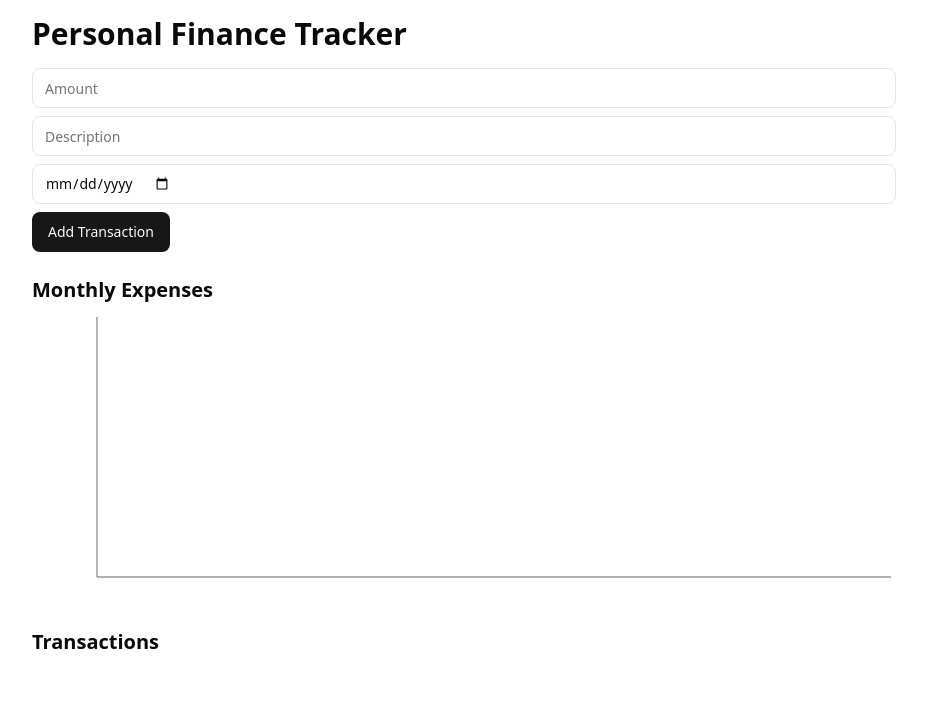
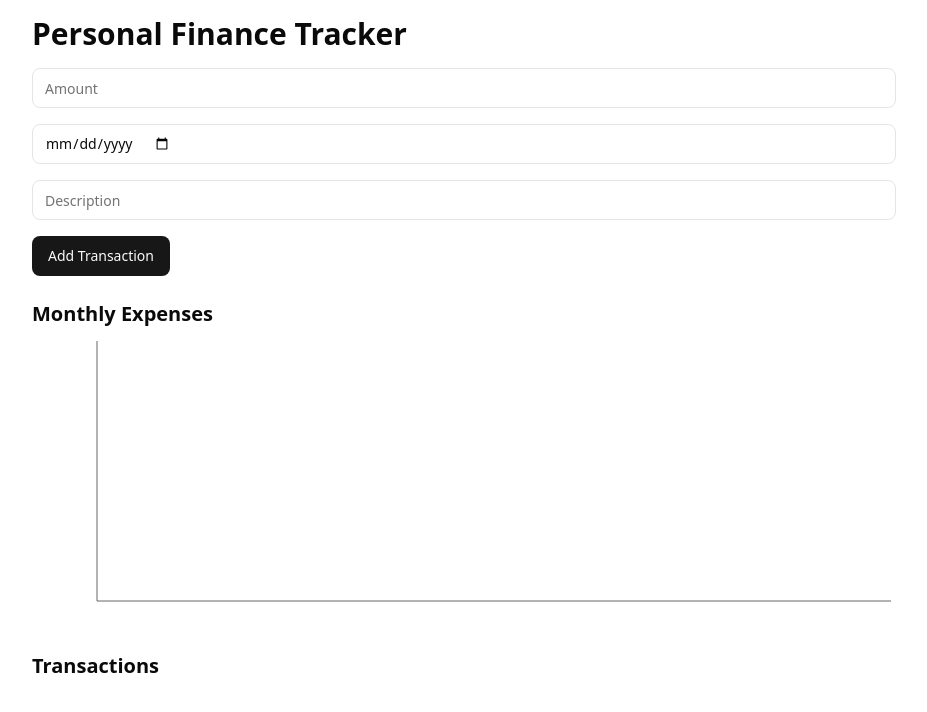
Before and after one commit to MokshithaCherukuri/personal-finance-visualizer, a Next.js app: page / in a window 1280 px wide. Shown: the top 712 px of the page, without its empty margins (176-1103 px from the left). Built offline with nearby package versions, Linux system fonts and the light colour scheme.

Commit message:
Fix: Add types to TransactionForm for Vercel build

```diff
--- a/src/components/TransactionForm.tsx
+++ b/src/components/TransactionForm.tsx
@@ -4,41 +4,53 @@ import { useState } from "react";
 import { Input } from "./ui/input";
 import { Button } from "./ui/button";
 
-export function TransactionForm({ onAdd }) {
+type Transaction = {
+  amount: number;
+  date: string;
+  description: string;
+};
+
+interface TransactionFormProps {
+  onAdd: (txn: Transaction) => void;
+}
+
+export function TransactionForm({ onAdd }: TransactionFormProps) {
   const [amount, setAmount] = useState("");
+  const [date, setDate] = useState("");
   const [description, setDescription] = useState("");
-  const [date, setDate] = useState("");
 
-  const handleSubmit = (e) => {
+  const handleSubmit = (e: React.FormEvent) => {
     e.preventDefault();
-    if (!amount || !description || !date) return;
-    onAdd({ amount: parseFloat(amount), description, date });
+    if (!amount || !date || !description) return;
+    onAdd({
+      amount: parseFloat(amount),
+      date,
+      description,
+    });
     setAmount("");
+    setDate("");
     setDescription("");
-    setDate("");
   };
 
   return (
-    <form onSubmit={handleSubmit} className="mb-4 space-y-2">
+    <form onSubmit={handleSubmit} className="space-y-4">
       <Input
         type="number"
         placeholder="Amount"
         value={amount}
         onChange={(e) => setAmount(e.target.value)}
-        required
+      />
+      <Input
+        type="date"
+        placeholder="Date"
+        value={date}
+        onChange={(e) => setDate(e.target.value)}
       />
       <Input
         type="text"
         placeholder="Description"
         value={description}
         onChange={(e) => setDescription(e.target.value)}
-        required
-      />
-      <Input
-        type="date"
-        value={date}
-        onChange={(e) => setDate(e.target.value)}
-        required
       />
       <Button type="submit">Add Transaction</Button>
     </form>
```
